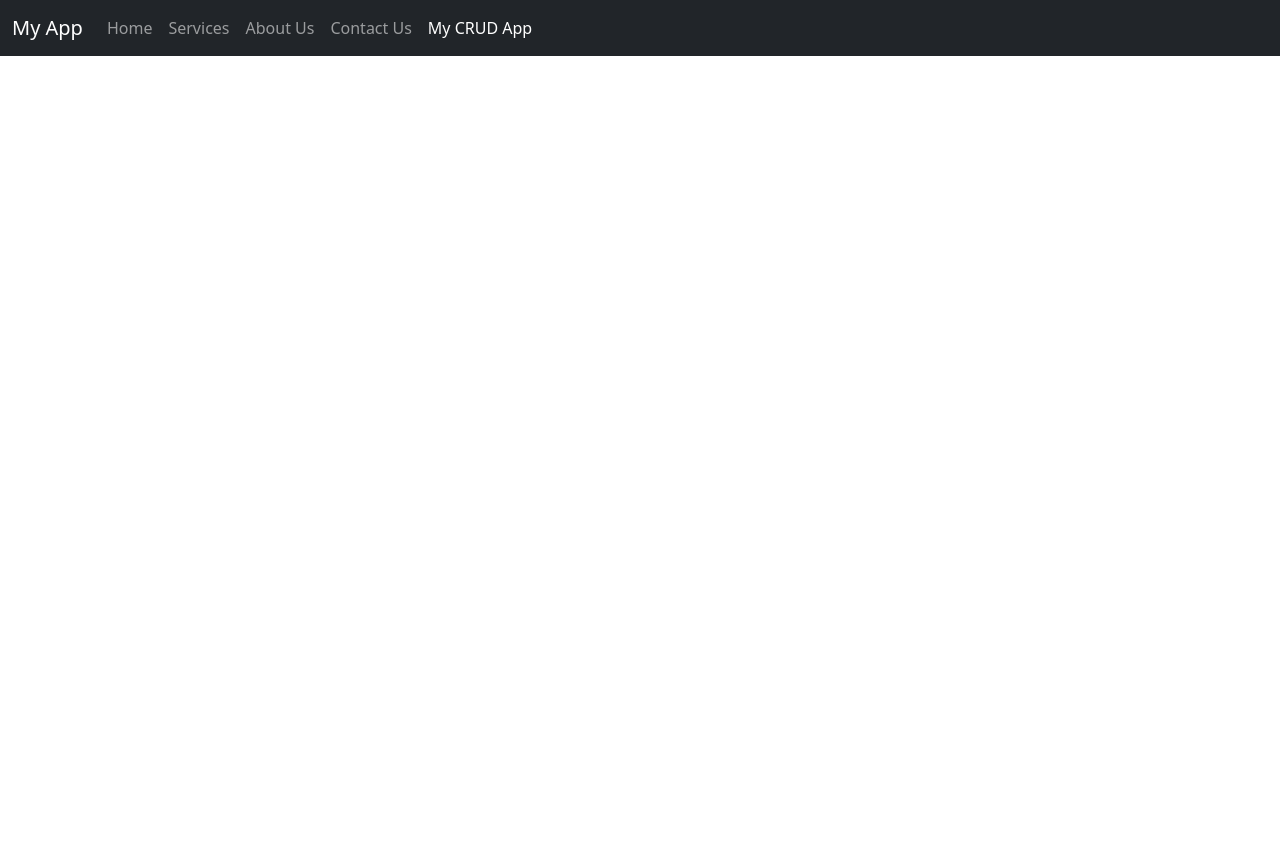
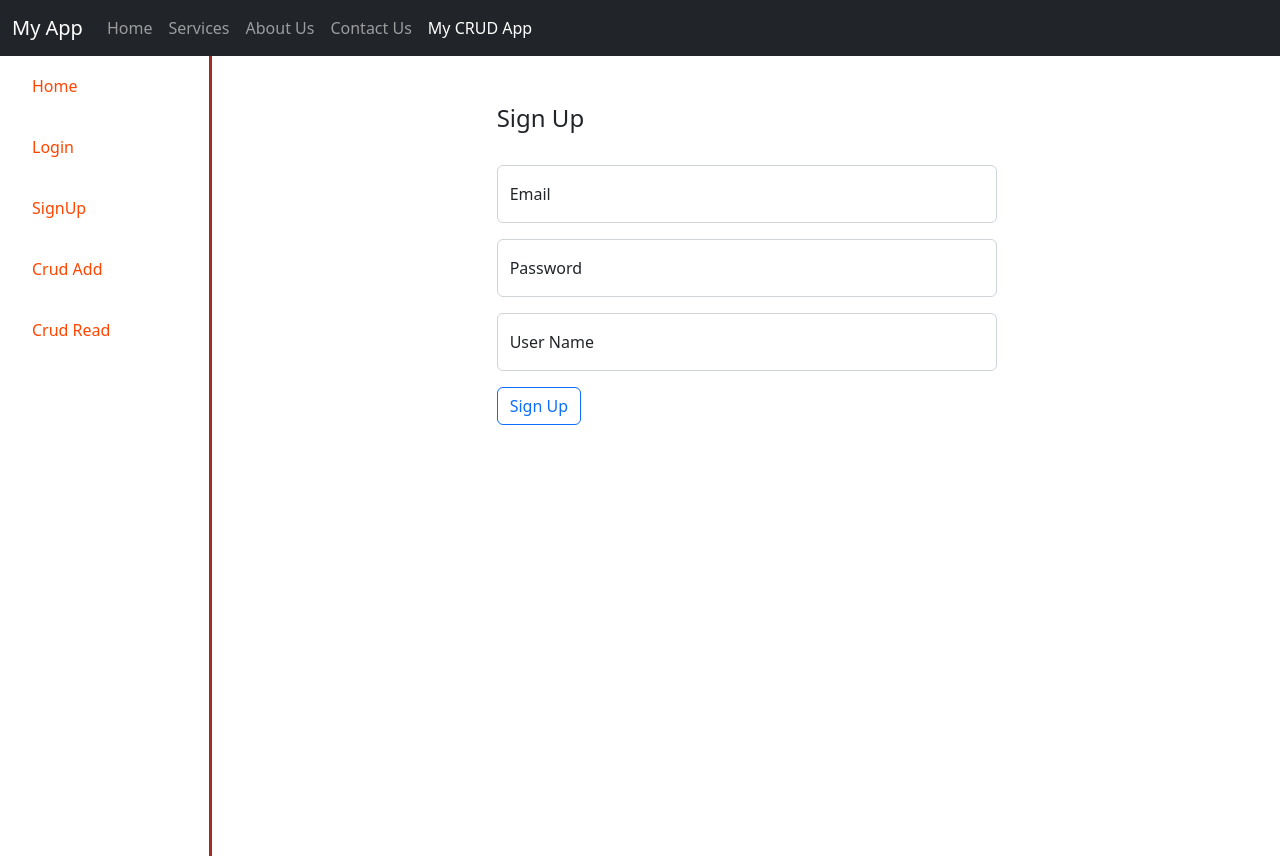
Before and after one commit to RahulVermaRajput/MyReactHome, a React (Create React App) app: page /crudapp/crudsignup in a window 1280 px wide. Before the commit the page ends 800 px from the top, so only its background shows below. Built offline with nearby package versions, Linux system fonts and the light colour scheme.

Commit message:
nested routing done..

```diff
--- /dev/null
+++ b/src/CSS/crud.css
@@ -0,0 +1,48 @@
+.app {
+    display: flex;
+    height: 100vh;
+  }
+
+  .content {
+    flex: 1;
+    padding: 20px;
+  }
+  .left-navbar {
+    width: 200px;
+    height: 100vh;
+    color: orangered;
+    border-right: 3px solid brown;
+  }
+
+  ul {
+    list-style: none;
+    padding: 0px;
+  }
+
+  .left-navbar li {
+    cursor: pointer;
+    background-color:white;
+    border-bottom: 1px solid white;
+    padding: 10px 20px;
+    text-decoration: none;
+  }
+
+  .left-navbar li:hover {
+    color: black;
+    /* background-color: #ff9900; */
+    text-decoration: dotted;
+  }
+  .left-navbar a{
+    text-decoration: none;
+  }
+  .left-navbar a:hover{
+    color: red;
+    font-weight: 600;
+  }
+  .active-link {
+    color: #ff9900;
+  }
+
+  .left-navbar li:active{
+    color: green;
+  }
--- a/src/JSX/App.jsx
+++ b/src/JSX/App.jsx
@@ -7,22 +7,33 @@ import Home from "./Home";
 import Services from "./Services";
 import Contact from "./Contact";
 import NavBar from "./NavBar";
-import CrudRead from "./CrudRead";
 import CrudAdd from "./CrudAdd";
 import CrudUpdate from "./CrudUpdate";
+import CrudDashboard from "./CrudDashboard";
+import CrudLoginPage from "./CrudLogin";
+import CrudSignUp from "./CrudSignup";
+import CrudHome from "./CrudHome";
+import CrudRead from "./CrudRead";
 function App()
 {
     return (
         <>
         <NavBar/>
+        <div style = {{padding:"28px"}}></div>
         <Routes>
             <Route exact path = "/" element={<Home/>} />
             <Route exact path = "/about" element={<About/>} />
             <Route exact path = "/services" element={<Services/>} />
             <Route exact path = "/contact" element={<Contact/>} />
-            <Route exact path = "/crudapp" element={<CrudRead/>} />
-            <Route exact path = "/crudadd" element={<CrudAdd/>} />
-            <Route exact path = "/crudupdate" element={<CrudUpdate/>} />
+            <Route exact path = "/crudapp" element={<CrudDashboard/>} >
+                <Route exact path = "crudhome" element={<CrudHome/>} />
+                 <Route exact path = "crudlogin" element={<CrudLoginPage/>} />
+                 <Route exact path = "crudsignup" element={<CrudSignUp/>} />
+                 <Route exact path = "crudadd" element={<CrudAdd/>} />
+                 <Route exact path = "crudread" element={<CrudRead/>} />
+                 <Route exact path = "crudupdate" element={<CrudUpdate/>} />
+            </Route>
+
         </Routes>
         </>
     );
--- a/src/JSX/CrudAdd.jsx
+++ b/src/JSX/CrudAdd.jsx
@@ -58,7 +58,7 @@ const CrudAdd = () => {
                 <div className="col-sm-4">
                 </div>
                 <div className="col-sm-4">
-                    <NavLink className="btn btn-outline-secondary right my-2" to="/crudapp" >Show All Users Data</NavLink>
+                    <NavLink className="btn btn-outline-secondary right my-2" to="/crudapp/crudread" >Show All Users Data</NavLink>
                     {/* <p>Name : {name}</p>
                     <p>Mail : {mail}</p>
                     <p>Contact : {contact}</p>
--- /dev/null
+++ b/src/JSX/CrudDashboard.jsx
@@ -0,0 +1,14 @@
+import React from "react";
+import CrudLeftNavbar from "./CrudLeftNavbar";
+import CrudHome from "./CrudHome";
+import { Outlet } from "react-router-dom";
+
+const CrudDashboard = () => {
+    return (
+        <>
+            <CrudLeftNavbar/>
+        </>
+    )
+}
+
+export default CrudDashboard;
--- /dev/null
+++ b/src/JSX/CrudHome.jsx
@@ -0,0 +1,26 @@
+import React, { useState } from 'react';
+
+
+const CrudHome = () => {
+  const [username, setUsername] = useState('');
+  const [password, setPassword] = useState('');
+
+  const handleLogin = (event) => {
+    console.log(username);
+    console.log(password);
+  };
+
+  return (
+    <>
+        <div className="row my-5 mx-5">
+                <div className="col-sm-6">
+                        <h3>This is CRUD Home Page.</h3>
+                        <br/>
+                </div>
+            </div>
+    </>
+
+  );
+};
+
+export default CrudHome;
--- /dev/null
+++ b/src/JSX/CrudLeftNavbar.jsx
@@ -0,0 +1,41 @@
+import React from 'react';
+import '../CSS/crud.css';
+import { NavLink, Outlet } from 'react-router-dom';
+import CrudHome from './CrudHome';
+
+const CrudLeftNavbar = () => {
+  return (
+    <>
+    <div className='container-fluid'>
+    <div className="row">
+        <div className="col-sm-2">
+            <div className="left-navbar">
+                <ul className="navbar-nav">
+                <li className="nav-item">
+                  <NavLink to="/crudapp/crudhome" className="nav-link" >Home</NavLink>
+                </li>
+                <li className="nav-item">
+                <NavLink to="/crudapp/crudlogin" className="nav-link">Login</NavLink>
+                </li>
+                <li className="nav-item">
+                <NavLink to="/crudapp/crudsignup" className="nav-link" activeClassName="active-link">SignUp</NavLink>
+                </li>
+                <li className="nav-item">
+                <NavLink to="/crudapp/crudadd" className="nav-link">Crud Add</NavLink>
+                </li>
+                <li className="nav-item">
+                <NavLink to="/crudapp/crudread" className="nav-link">Crud Read</NavLink>
+                </li>
+                </ul>
+            </div>
+        </div>
+        <div className="col-sm-10 mx-auto">
+          <Outlet/>
+        </div>
+    </div>
+    </div>
+    </>
+  );
+};
+
+export default CrudLeftNavbar;
--- /dev/null
+++ b/src/JSX/CrudLogin.jsx
@@ -0,0 +1,38 @@
+import React, { useState } from 'react';
+import { Outlet } from 'react-router-dom';
+
+
+const CrudLoginPage = () => {
+  const [username, setUsername] = useState('');
+  const [password, setPassword] = useState('');
+
+  const handleLogin = (event) => {
+    console.log(username);
+    console.log(password);
+  };
+
+  return (
+    <>
+        <div className="row my-5 mx-5">
+                <div className="col-sm-6">
+                    <form>
+                        <h3>Enter Login Credentials</h3>
+                        <br/>
+                    <div className="form-floating mb-3">
+                        <input type="text" className="form-control"  onChange={(e)=>{setUsername(e.target.value)}} id="floatingInput" placeholder="name@example.com"/>
+                        <label htmlFor="floatingInput">User ID</label>
+                    </div>
+                    <div className="form-floating mb-3">
+                        <input type="password" className="form-control"  onChange={(e)=>{setPassword(e.target.value)}} id="floatingInput" placeholder="name@example.com"/>
+                        <label htmlFor="floatingInput">Password</label>
+                    </div>
+                    <input type = "submit" className="btn btn-outline-primary" onClick={handleLogin} value = "Login"/>
+                    </form>
+                </div>
+            </div>
+    </>
+
+  );
+};
+
+export default CrudLoginPage;
--- a/src/JSX/CrudRead.jsx
+++ b/src/JSX/CrudRead.jsx
@@ -11,7 +11,7 @@ function CrudRead() {
     useEffect(() => {
         setTimeout(() => {
             fetchData();
-        }, 1000);
+        }, 100);
 
     }, []);
 
@@ -97,7 +97,7 @@ function CrudRead() {
                 </tbody>
             </table>
 
-            <NavLink className="btn btn-outline-success btn-xs" to="/crudadd">Add New User</NavLink>
+            <NavLink className="btn btn-outline-success btn-xs" to="/crudapp/crudadd">Add New User</NavLink>
 
         </div>
 
--- /dev/null
+++ b/src/JSX/CrudSignup.jsx
@@ -0,0 +1,59 @@
+import React, { useState } from 'react';
+import axios from 'axios';
+import { Outlet } from 'react-router-dom';
+
+
+const CrudSignUp = () => {
+
+    const [username, setUsername] = useState('');
+    const [password, setPassword] = useState('');
+    const [email, setEmail] = useState('');
+    const handleSignUp = (event) => {
+    event.preventDefault();
+    console.log(username);
+    console.log(password);
+    console.log(email);
+
+    axios.post('https://6432926ed0127730d2d51abb.mockapi.io/rvapi/loginusers',
+    {
+        username:username,
+        emailid:email,
+        password:password,
+    }
+    ).then((response)=>{
+        console.log(response);
+       // history("/crudapp");
+    }).catch((error)=>{
+        console.log(error);
+    });
+  };
+
+  return (
+    <>
+                <div className="mx-auto my-auto" style={{width:"500px"}}>
+                    <br/><br/>
+                    <form>
+                        <h4>Sign Up</h4>
+                        <br/>
+                    <div className="form-floating mb-3">
+                        <input type="text" className="form-control" autoComplete='off' onChange={(e)=>{setUsername(e.target.value)}} id="floatingInput" placeholder="name@example.com"/>
+                        <label htmlFor="floatingInput">Email</label>
+                    </div>
+                    <div className="form-floating mb-3">
+                        <input type="password" className="form-control"  onChange={(e)=>{setPassword(e.target.value)}} id="floatingInput" placeholder="name@example.com"/>
+                        <label htmlFor="floatingInput">Password</label>
+                    </div>
+                    <div className="form-floating mb-3">
+                        <input type="text" className="form-control"  onChange={(e)=>{setEmail(e.target.value)}} id="floatingInput" placeholder="name@example.com"/>
+                        <label htmlFor="floatingInput">User Name</label>
+                    </div>
+
+                    <input type = "submit" className="btn btn-outline-primary" onClick={handleSignUp} value = "Sign Up"/>
+                    </form>
+                </div>
+    </>
+
+  );
+};
+
+export default CrudSignUp;
--- a/src/JSX/Home.jsx
+++ b/src/JSX/Home.jsx
@@ -4,20 +4,7 @@ function Home()
 {
     return (
         <>
-            <div class="row">
-                <div class="col-10 mx-auto">
-                    <div class="col-md-6 pt-5 pt-lg-0 order-2 order-lg-1">
-                        <br/>
-                        <Greeting/>
-                        <br/>
-                        <a href = "#123" className="btn-get-started btn btn-round btn-primary" >Get Started</a>
-
-                    </div>
-                    <div class="col-md-6 pt-5 pt-lg-0 order-2 order-lg-1">
-
-                    </div>
-                </div>
-            </div>
+         <Greeting/>
         </>
     );
 }
--- a/src/JSX/NavBar.jsx
+++ b/src/JSX/NavBar.jsx
@@ -3,7 +3,7 @@ import { NavLink } from "react-router-dom";
 export default function NavBar() {
   return (
     <>
-      <nav className="navbar navbar-expand-sm bg-dark navbar-dark">
+      <nav className="navbar navbar-expand-sm bg-dark navbar-dark fixed-top">
         <div className="container-fluid">
           <NavLink className="navbar-brand" to="#abc">My App</NavLink>
           <button className="navbar-toggler" type="button" data-bs-toggle="collapse" data-bs-target="#abccollapsibleNavbar">
@@ -37,6 +37,7 @@ export default function NavBar() {
             </ul>
           </div>
         </div>
-      </nav>       </>
+      </nav>
+      </>
   );
 }
```
Also changed, not shown: src/JSX/Greeting.jsx (+14 -7 lines).
